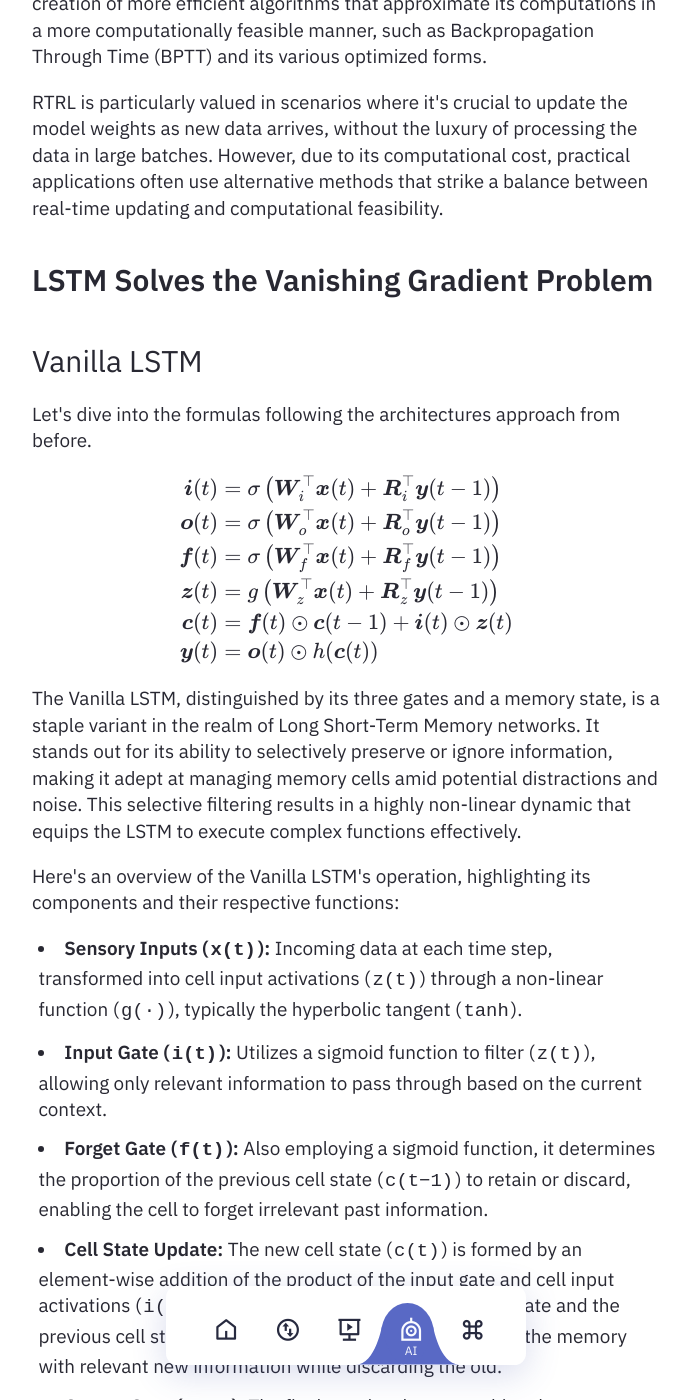
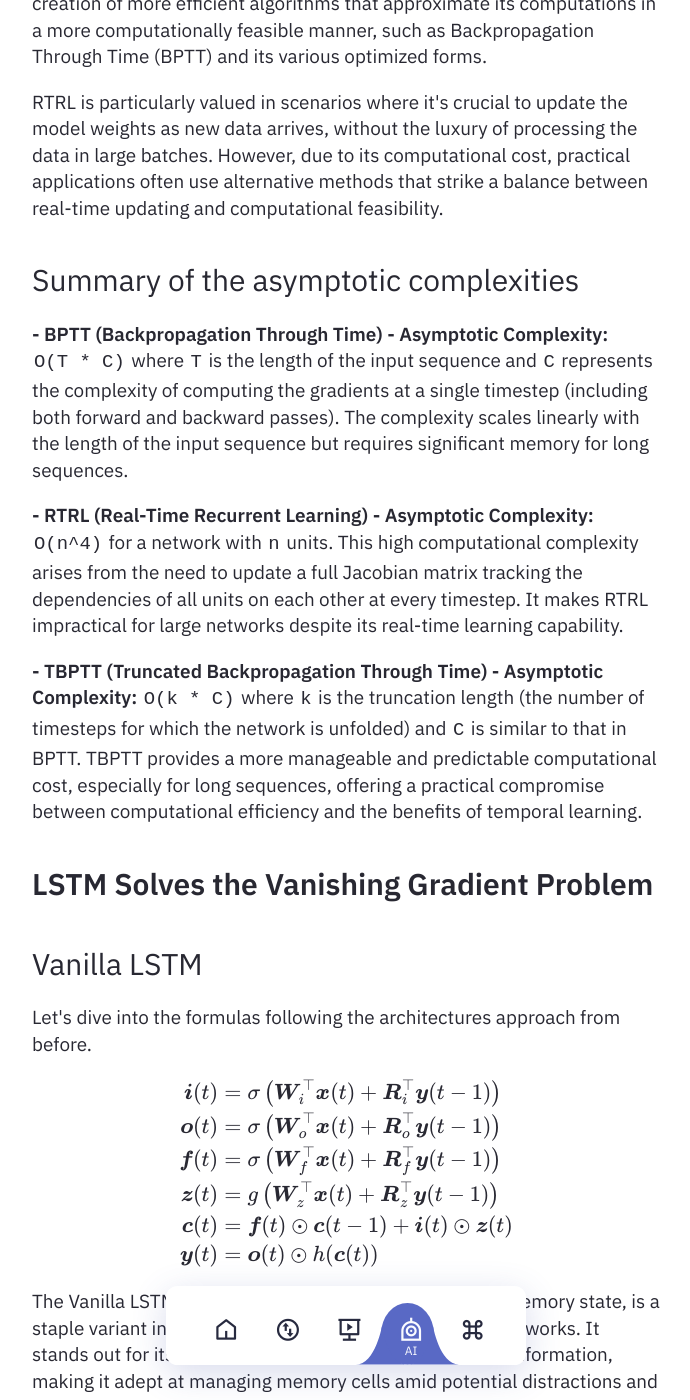
Before and after one commit to heseltime/heseltime.github.io, a Jekyll site: the page built from pages/rDai.md, in a window 1280 px wide and 1400 px high, scrolled down 7739 px. Shown: the whole window, without its empty margins (294-984 px from the left). Built offline with Jekyll 4.4.1, drawn with Linux system fonts in a browser that asks for light colours.

Commit message:
Add complexities in O notation

```diff
--- a/pages/rDai.md
+++ b/pages/rDai.md
@@ -204,6 +204,18 @@ The key feature of RTRL is its ability to compute the gradient of the loss funct
 Despite its computational demands, RTRL has been foundational in the development of algorithms for training RNNs, and it has inspired the creation of more efficient algorithms that approximate its computations in a more computationally feasible manner, such as Backpropagation Through Time (BPTT) and its various optimized forms.
 
 RTRL is particularly valued in scenarios where it's crucial to update the model weights as new data arrives, without the luxury of processing the data in large batches. However, due to its computational cost, practical applications often use alternative methods that strike a balance between real-time updating and computational feasibility.
+
+### Summary of the asymptotic complexities
+
+**- BPTT (Backpropagation Through Time)**
+  **- Asymptotic Complexity:** `O(T * C)` where `T` is the length of the input sequence and `C` represents the complexity of computing the gradients at a single timestep (including both forward and backward passes). The complexity scales linearly with the length of the input sequence but requires significant memory for long sequences.
+
+**- RTRL (Real-Time Recurrent Learning)**
+  **- Asymptotic Complexity:** `O(n^4)` for a network with `n` units. This high computational complexity arises from the need to update a full Jacobian matrix tracking the dependencies of all units on each other at every timestep. It makes RTRL impractical for large networks despite its real-time learning capability.
+
+**- TBPTT (Truncated Backpropagation Through Time)**
+  **- Asymptotic Complexity:** `O(k * C)` where `k` is the truncation length (the number of timesteps for which the network is unfolded) and `C` is similar to that in BPTT. TBPTT provides a more manageable and predictable computational cost, especially for long sequences, offering a practical compromise between computational efficiency and the benefits of temporal learning.
+
 
 ## LSTM Solves the Vanishing Gradient Problem
 
```
